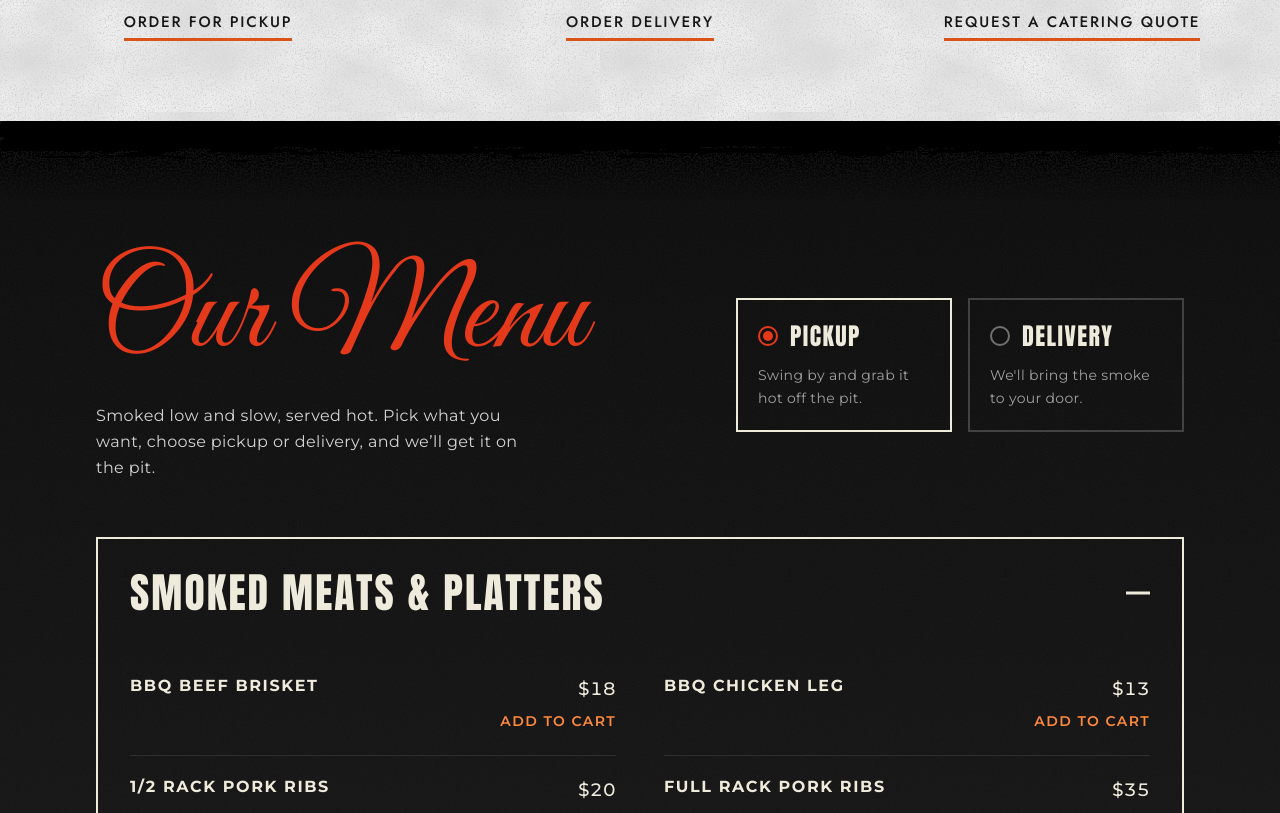
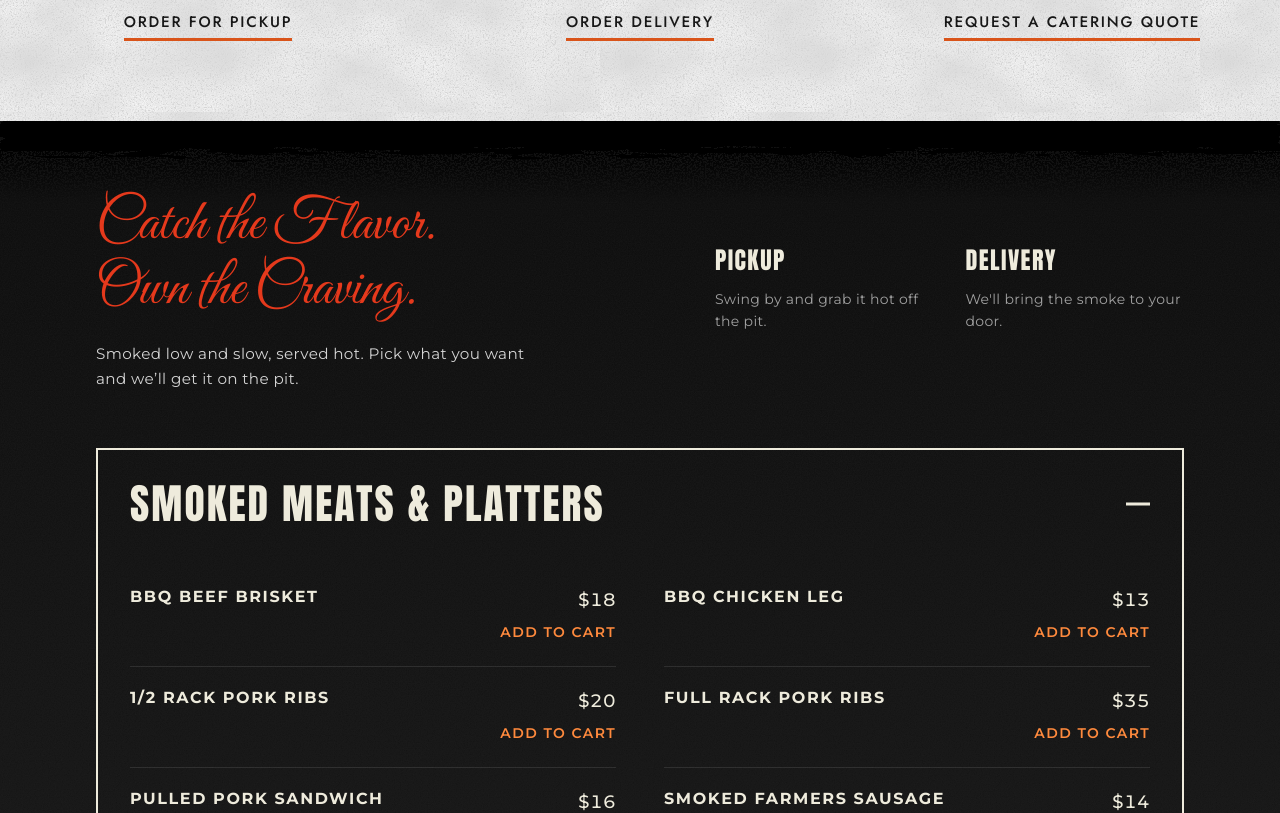
Before and after one commit to Code-Assassin-Fred/Beef-and-Butts-BBQ, a Next.js app: page / in a window 1280 px wide. Shown: the part 1680-2493 px from the top of the page. Built offline with nearby package versions, Linux system fonts and the light colour scheme.

Commit message:
Refactor Menu Page

```diff
--- a/components/Menu.tsx
+++ b/components/Menu.tsx
@@ -88,12 +88,12 @@ const CATEGORIES: Category[] = [
     },
 ];
 
-const ORDER_MODES = [
-    { value: "pickup", label: "Pickup", text: "Swing by and grab it hot off the pit." },
-    { value: "delivery", label: "Delivery", text: "We'll bring the smoke to your door." },
-] as const;
+// Display only: shown beside the heading, not selectable
+const SERVICE_OPTIONS = [
+    { label: "Pickup", text: "Swing by and grab it hot off the pit." },
+    { label: "Delivery", text: "We'll bring the smoke to your door." },
+];
 
-export type OrderMode = (typeof ORDER_MODES)[number]["value"];
 export type CartLine = { item: MenuItem; quantity: number };
 
 /* ------------------------------ Helpers ------------------------------ */
@@ -114,17 +114,14 @@ const focusRing =
 type MenuProps = {
     /** Called whenever the cart changes. */
     onCartChange?: (lines: CartLine[]) => void;
-    /** Called when the person picks pickup or delivery. */
-    onModeChange?: (mode: OrderMode) => void;
     /** Called when Checkout is pressed in the summary bar. */
-    onCheckout?: (lines: CartLine[], mode: OrderMode) => void;
+    onCheckout?: (lines: CartLine[]) => void;
 };
 
-export default function Menu({ onCartChange, onModeChange, onCheckout }: MenuProps) {
+export default function Menu({ onCartChange, onCheckout }: MenuProps) {
     const baseId = useId();
     const [open, setOpen] = useState<Set<string>>(new Set([CATEGORIES[0].id])); // first category open
     const [cart, setCart] = useState<Record<string, number>>({});
-    const [mode, setMode] = useState<OrderMode>("pickup");
 
     const allItems = useMemo(() => CATEGORIES.flatMap((c) => c.items), []);
     const toLines = (c: Record<string, number>): CartLine[] =>
@@ -149,11 +146,6 @@ export default function Menu({ onCartChange, onModeChange, onCheckout }: MenuPro
             onCartChange?.(toLines(next));
             return next;
         });
-
-    const chooseMode = (m: OrderMode) => {
-        setMode(m);
-        onModeChange?.(m);
-    };
 
     return (
         <section
@@ -210,63 +202,34 @@ export default function Menu({ onCartChange, onModeChange, onCheckout }: MenuPro
                 />
             </div>
 
-            <div className="mx-auto max-w-6xl px-5 pb-24 pt-28 sm:px-8 sm:pt-32 md:pb-28">
-                {/* Header: title + text on the left, pickup / delivery on the right */}
-                <div className="grid items-center gap-10 lg:grid-cols-2 lg:gap-16">
-                    <div className="text-center lg:text-left">
+            <div className="mx-auto max-w-6xl px-5 pb-24 pt-14 sm:px-8 sm:pt-16 md:pb-28">
+                {/* Header: tagline + text on the left, pickup / delivery on the right */}
+                <div className="grid items-center gap-8 lg:grid-cols-[minmax(0,1.2fr)_minmax(0,1fr)] lg:gap-14">
+                    <div className="flex flex-col justify-center text-center lg:text-left">
                         <h2
-                            className={`${scriptFont.className} py-2 text-[clamp(4.5rem,11vw,8rem)] leading-[0.95] text-[#E5391C]`}
+                            className={`${scriptFont.className} py-2 text-[clamp(2.5rem,4.6vw,4rem)] leading-[1.1] text-[#E5391C] lg:whitespace-nowrap`}
                         >
-                            Our Menu
+                            Catch the Flavor.
+                            <br />
+                            Own the Craving.
                         </h2>
-                        <p className="mx-auto mt-4 max-w-md text-base leading-relaxed tracking-wide text-neutral-300 lg:mx-0">
-                            Smoked low and slow, served hot. Pick what you want, choose pickup or delivery,
-                            and we&rsquo;ll get it on the pit.
+                        <p className="mx-auto mt-3 max-w-md text-[0.95rem] leading-relaxed tracking-wide text-neutral-300 lg:mx-0">
+                            Smoked low and slow, served hot. Pick what you want and we&rsquo;ll get it on the pit.
                         </p>
                     </div>
 
-                    <fieldset className="mx-auto w-full max-w-md lg:mx-0 lg:ml-auto">
-                        <legend className="sr-only">How would you like your order?</legend>
-                        <div className="grid gap-4 sm:grid-cols-2">
-                            {ORDER_MODES.map((m) => {
-                                const selected = mode === m.value;
-                                return (
-                                    <label key={m.value} className="block cursor-pointer">
-                                        <input
-                                            type="radio"
-                                            name={`${baseId}-mode`}
-                                            value={m.value}
-                                            checked={selected}
-                                            onChange={() => chooseMode(m.value)}
-                                            className="peer sr-only"
-                                        />
-                                        <div
-                                            className={`h-full border-2 p-5 transition-colors peer-focus-visible:outline peer-focus-visible:outline-2 peer-focus-visible:outline-offset-2 peer-focus-visible:outline-[#EEEBDC] ${selected ? "border-[#EEEBDC]" : "border-white/20 hover:border-white/50"
-                                                }`}
-                                        >
-                                            <span className="flex items-center gap-3">
-                                                <span
-                                                    aria-hidden="true"
-                                                    className={`grid h-5 w-5 place-items-center rounded-full border-2 ${selected ? "border-[#E5391C]" : "border-white/40"
-                                                        }`}
-                                                >
-                                                    {selected && <span className="h-2.5 w-2.5 rounded-full bg-[#E5391C]" />}
-                                                </span>
-                                                <span
-                                                    className={`${displayFont.className} text-2xl uppercase tracking-[0.06em]`}
-                                                >
-                                                    {m.label}
-                                                </span>
-                                            </span>
-                                            <span className="mt-3 block text-sm leading-relaxed tracking-wide text-neutral-400">
-                                                {m.text}
-                                            </span>
-                                        </div>
-                                    </label>
-                                );
-                            })}
-                        </div>
-                    </fieldset>
+                    <ul className="mx-auto grid w-full max-w-lg gap-8 text-center sm:grid-cols-2 sm:text-left lg:mr-0">
+                        {SERVICE_OPTIONS.map((o) => (
+                            <li key={o.label}>
+                                <p className={`${displayFont.className} text-2xl uppercase tracking-[0.06em]`}>
+                                    {o.label}
+                                </p>
+                                <p className="mt-3 text-sm leading-relaxed tracking-wide text-neutral-400">
+                                    {o.text}
+                                </p>
+                            </li>
+                        ))}
+                    </ul>
                 </div>
 
                 {/* Categories */}
@@ -394,13 +357,11 @@ export default function Menu({ onCartChange, onModeChange, onCheckout }: MenuPro
                             <p className="text-center text-sm font-semibold uppercase tracking-[0.12em] sm:text-left sm:text-base">
                                 {count} {count === 1 ? "item" : "items"}
                                 <span className="mx-3 text-neutral-500" aria-hidden="true">|</span>
-                                {mode === "pickup" ? "Pickup" : "Delivery"}
-                                <span className="mx-3 text-neutral-500" aria-hidden="true">|</span>
                                 Subtotal {total(subtotal)}
                             </p>
                             <button
                                 type="button"
-                                onClick={() => onCheckout?.(lines, mode)}
+                                onClick={() => onCheckout?.(lines)}
                                 className={`${ORANGE} border-b-[3px] border-[#FF8A3D] pb-1 text-sm font-semibold uppercase tracking-[0.12em] transition-opacity hover:opacity-80 ${focusRing}`}
                             >
                                 Checkout
```
